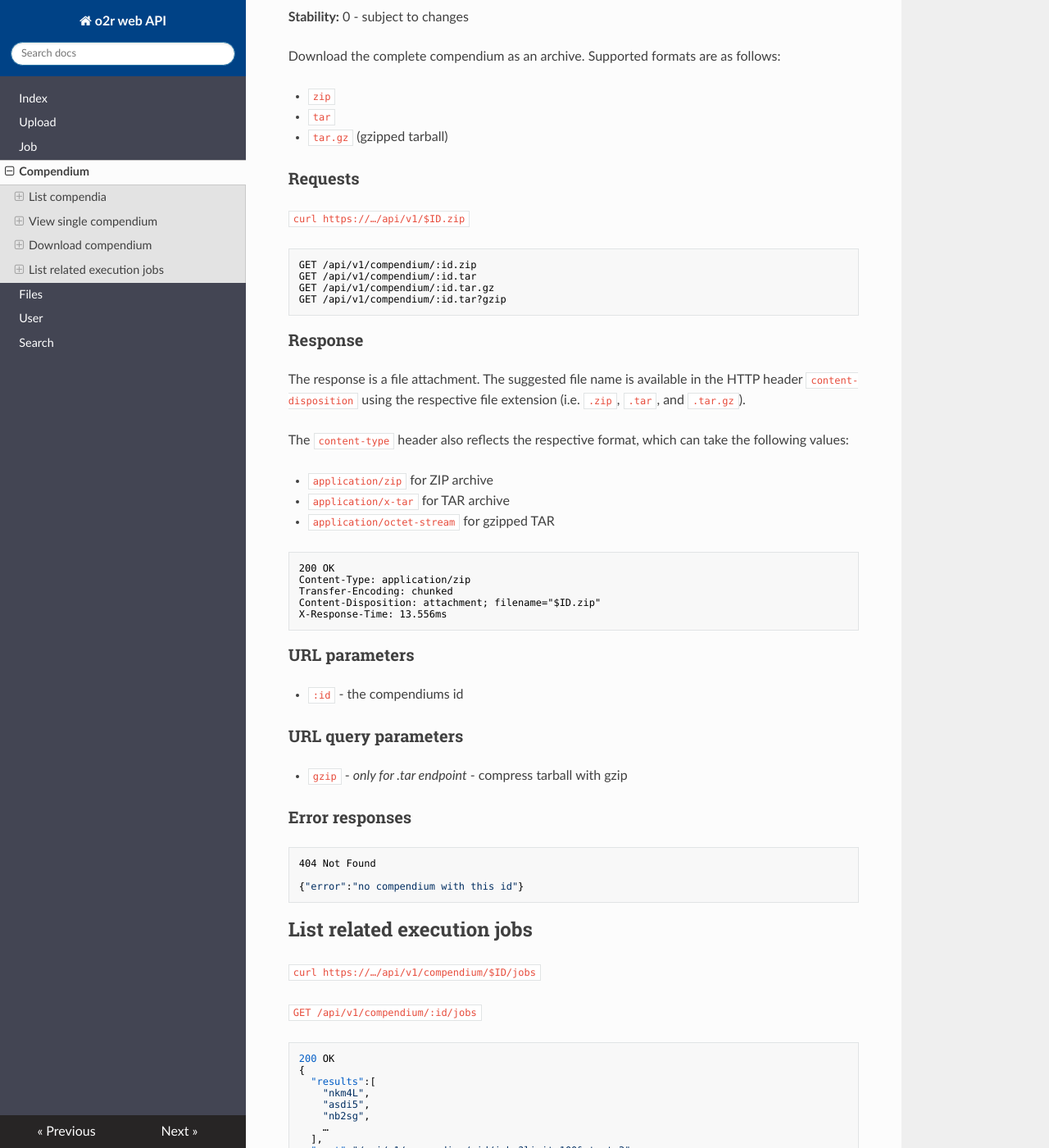
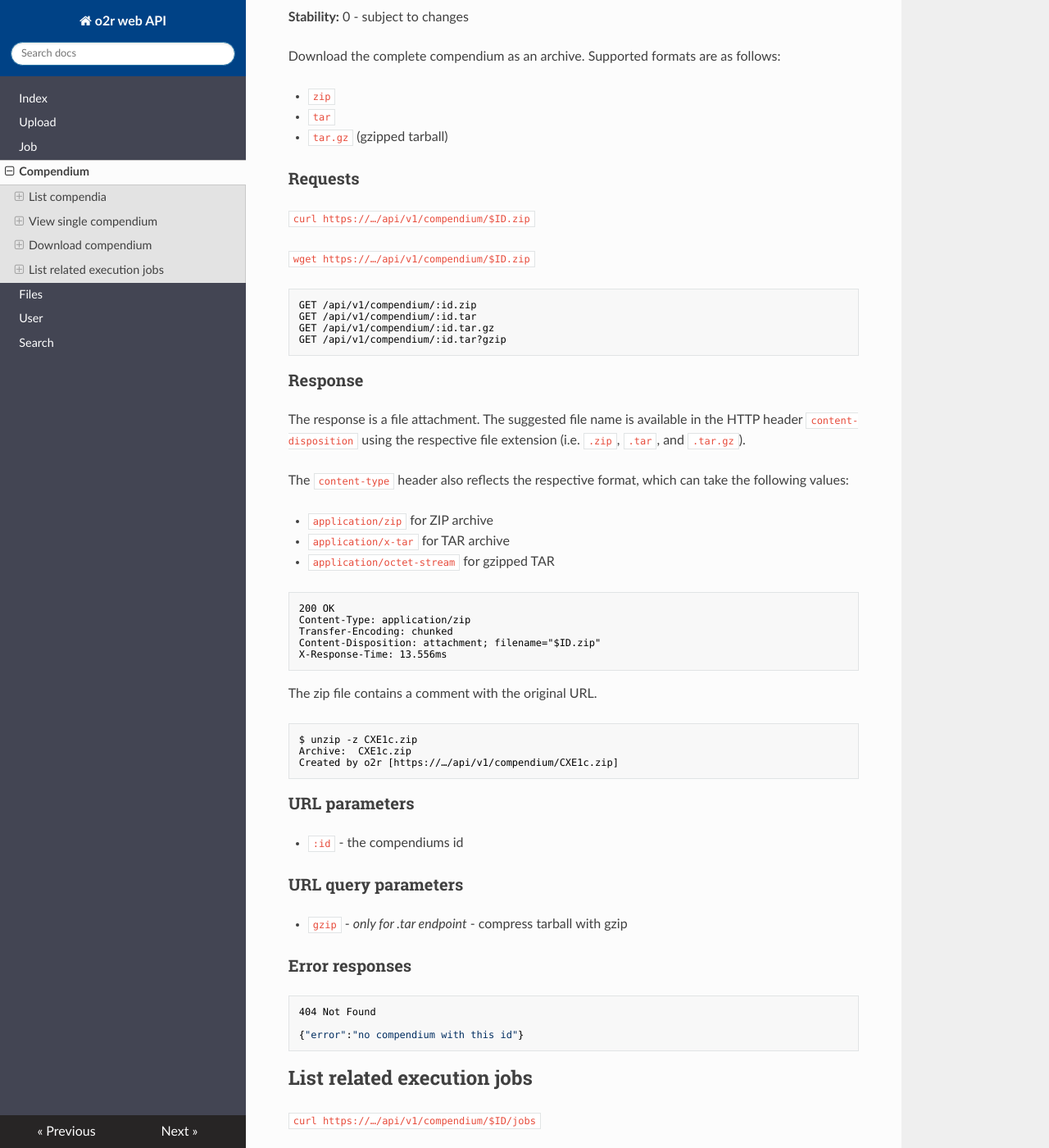
Before and after one commit to o2r-project/api, an MkDocs documentation site: the page built from docs/compendium.md, in a window 1280 px wide and 1400 px high, scrolled down 1985 px. Shown: the whole window at 82% size. Built offline with MkDocs 1.6.1, drawn with Linux system fonts in a browser that asks for light colours; nearby versions of some CDN libraries; old or Windows-style settings are respelled for this version of MkDocs.

Commit message:
compendia download:
- fix request URL
- add wget example
- add zip comment doc

````diff
--- a/docs/compendium.md
+++ b/docs/compendium.md
@@ -102,7 +102,9 @@ Download the complete compendium as an archive. Supported formats are as follows
 
 ### Requests
 
-`curl https://…/api/v1/$ID.zip`
+`curl https://…/api/v1/compendium/$ID.zip`
+
+`wget https://…/api/v1/compendium/$ID.zip`
 
 ```
 GET /api/v1/compendium/:id.zip
@@ -127,6 +129,14 @@ Content-Type: application/zip
 Transfer-Encoding: chunked
 Content-Disposition: attachment; filename="$ID.zip"
 X-Response-Time: 13.556ms
+```
+
+The zip file contains a comment with the original URL.
+
+```bash
+$ unzip -z CXE1c.zip
+Archive:  CXE1c.zip
+Created by o2r [https://…/api/v1/compendium/CXE1c.zip]
 ```
 
 ### URL parameters
````
